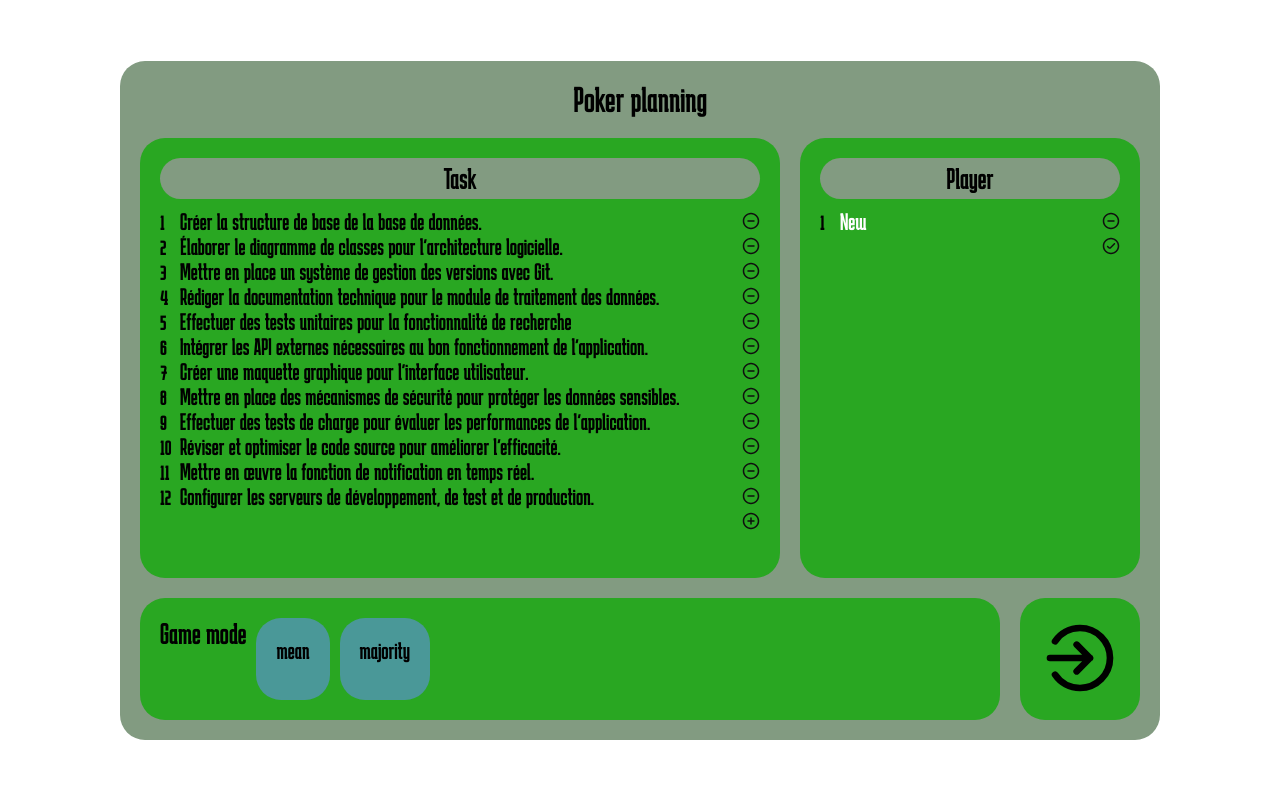
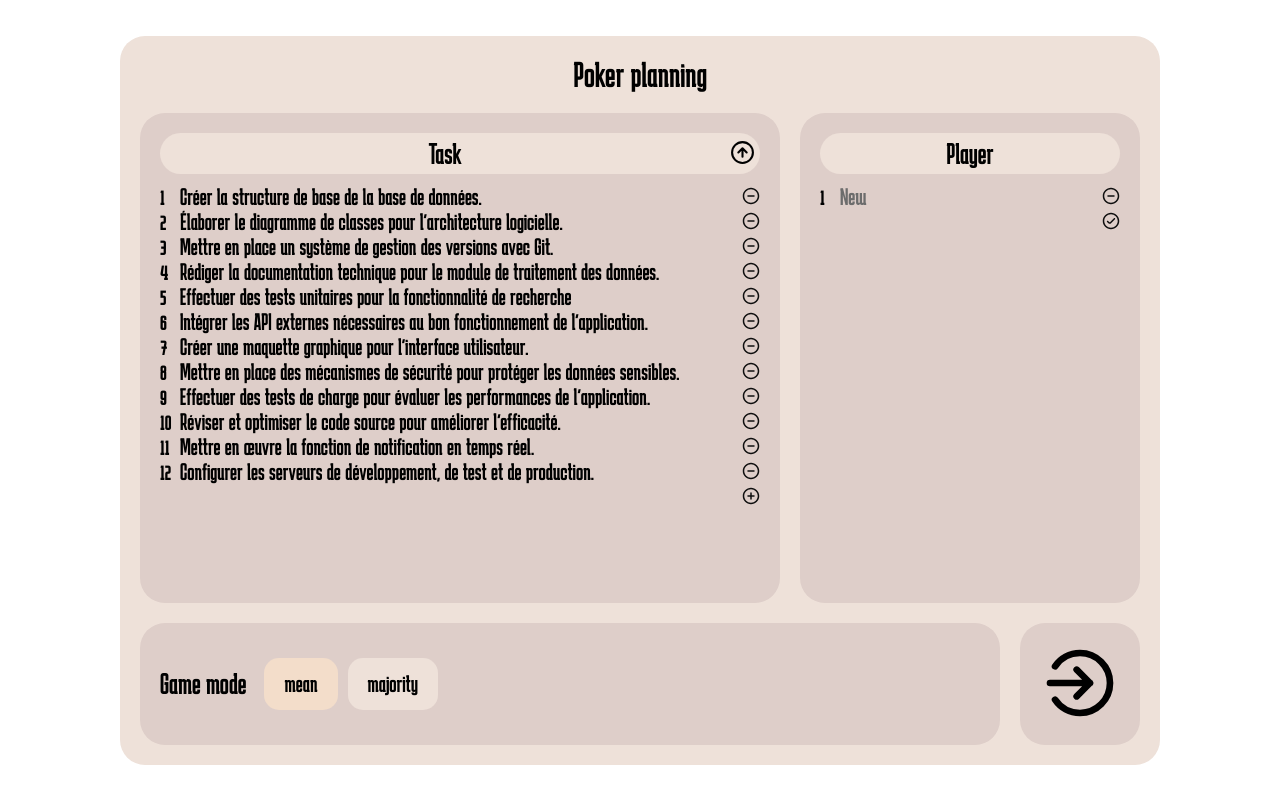
Before and after one commit to alspin8/pokerplanning, a React (Create React App) app: page / in a window 1280 px wide. Built offline with nearby package versions, Linux system fonts and the light colour scheme.

Commit message:
Page de config terminé (ajout du choix du mode + insérer les task avec un fichier json)

```diff
--- a/src/component/GameSetting.jsx
+++ b/src/component/GameSetting.jsx
@@ -1,14 +1,30 @@
 import "../resource/style/gamessetting.css";
 
 import { ReactComponent as StartSvg } from "../resource/svg/start.svg";
+import { ReactComponent as UploadSvg } from "../resource/svg/upload.svg";
 
 import Table from "./Table";
+import {useRef} from "react";
 
 const GameSetting = ({config, hooks, start}, context) => {
 
     const [phook, thook, mhook] = hooks;
 
     const [mode, setMode] = mhook;
+
+    const file = useRef(null);
+
+    const handleFileUpload = () => {
+        const fr = new FileReader();
+        fr.readAsText(file.current.files[0], "UTF-8");
+        fr.onload = e => {
+            const json = JSON.parse(e.target.result)
+            thook[4]()
+            for (const task of json) {
+                thook[1]({text: task.text})
+            }
+        }
+    }
 
     const startGame = () => {
         // Check if the necessary conditions are met (e.g., minimum players, tasks)
@@ -22,27 +38,33 @@ const GameSetting = ({config, hooks, start}, context) => {
     };
 
     return (
-        <div className="flex flex-col h-full w-full justify-center align-center karanrina">
+        <div className="flex flex-col h-screen w-screen justify-center align-center karanrina">
             <div className="flex flex-col gap-20 align-center master">
                 <span className="text-4xl">Poker planning</span>
                 <div className="flex gap-20">
-                    <div className="flex flex-col h-400 cell gap-10">
-                        <span className="text-3xl text-center foo">Task</span>
+                    <div className="flex flex-col h-450 cell gap-10">
+                        <div className="flex justify-center align-center foo">
+                            <span className="text-3xl text-center task-text">Task</span>
+                            <div className="dl-button" onClick={() => file.current.click()}>
+                                <UploadSvg height={25} width={25}/>
+                            </div>
+                            <input onChange={handleFileUpload} multiple={false} ref={file} type='file' accept=".json,application/json" hidden/>
+                        </div>
                         <Table hook={thook} clazz="task"/>
                     </div>
-                    <div className="flex flex-col h-400 cell gap-10">
+                    <div className="flex flex-col h-450 cell gap-10">
                         <span className="text-3xl text-center foo">Player</span>
-                        <Table hook={phook} clazz="player" limit={4}/>
+                        <Table hook={phook} clazz="player" limit={config.maxPlayer}/>
                     </div>
                 </div>
                 <div className="flex gap-20 f">
-                    <div className="flex cell gap-10 mode-selector">
-                        <span className="text-3xl text-center">Game mode</span>
+                    <div className="flex cell gap-10 mode-selector align-center">
+                        <span className="text-3xl pr-2">Game mode</span>
                             {
-                                config.modes.map((mode, index) => {
+                                config.modes.map((_mode, index) => {
                                     return (
-                                        <span className="mode-button text-2xl">
-                                            {mode}
+                                        <span key={index} className={`${mode === _mode && "mode-button-active"} mode-button text-2xl`} onClick={() => setMode(_mode)}>
+                                            {_mode}
                                         </span>
                                     )
                                 })
@@ -53,10 +75,6 @@ const GameSetting = ({config, hooks, start}, context) => {
                     <div className="cell" onClick={() => startGame()}>
                         <StartSvg width={80} height={80}/>
                     </div>
-
-                    {/*<button className="pilule-btn" onClick={startGame}>*/}
-                    {/*    Lancer le jeu*/}
-                    {/*</button>*/}
                 </div>
             </div>
 
--- a/src/hooks/UseTask.js
+++ b/src/hooks/UseTask.js
@@ -33,7 +33,11 @@ const useTask = (initialState = _initialState) => {
         })
     }
 
-    return [tasks, add, remove, set];
+    const clear = () => {
+        setTasks([]);
+    }
+
+    return [tasks, add, remove, set, clear];
 }
 
 export default useTask;
--- a/src/resource/style/gamessetting.css
+++ b/src/resource/style/gamessetting.css
@@ -1,3 +1,10 @@
+* {
+    --frame-color: #eee1d9;
+    --cell-color: #decec9;
+    --mode-button-color : #4a9898;
+    --mode-button-active-color : #f3ddca;
+}
+
 .pilule-btn {
     display: inline-block;
     padding: 10px 20px;
@@ -6,7 +13,7 @@
     text-decoration: none;
     border: 2px solid #29a722;
     border-radius: 15px;
-    background-color: #29a722;
+    background-color: var(--cell-color);
     color: #fff;
     cursor: pointer;
     transition: background-color 0.3s, color 0.3s;
@@ -19,27 +26,40 @@
 }
 
 .foo {
-    background-color: #829b81;
+    background-color: var(--frame-color);
     border-radius: 25px;
     padding: 5px 0;
 }
 
 .master {
-    background-color: #829b81;
+    background-color: var(--frame-color);
     padding: 20px;
     border-radius: 25px;
 }
 
 .cell {
-    background-color: #29a722;
+    background-color: var(--cell-color);
     padding: 20px;
     border-radius: 25px;
 }
 
 .mode-button {
-    background-color: #4a9898;
-    padding: 20px;
-    border-radius: 25px;
+    background-color: var(--frame-color);
+    padding: 10px 20px;
+    border-radius: 15px;
+    line-height: 2rem;
+    cursor: pointer;
+    transition: background-color 0.3s;
+    box-sizing: border-box;
+}
+
+.mode-button:hover {
+    /*background-color: var(--frame-color);*/
+    box-shadow: inset 1px 1px 1px 1px black;
+}
+
+.mode-button-active {
+    background-color: var(--mode-button-active-color);
 }
 
 .f {
@@ -49,3 +69,16 @@
 .mode-selector {
     flex: 1 1 auto;
 }
+
+.right {
+    margin-left: auto;
+}
+
+.dl-button {
+    margin-left: auto;
+    padding-right: 5px;
+}
+
+.task-text {
+    margin-left: auto;
+}
--- a/src/resource/style/index.css
+++ b/src/resource/style/index.css
@@ -58,6 +58,10 @@
     padding-left: 0.5rem;
 }
 
+.pr-2 {
+    padding-right: 0.5rem;
+}
+
 .input-reset {
     display: block;
     border: none;
@@ -72,11 +76,11 @@
     max-width: 100%;
 }
 
-.h-full {
+.h-screen {
     height: 100vh;
 }
 
-.w-full {
+.w-screen {
     width: 100vw;
 }
 
@@ -99,3 +103,7 @@
 .h-400 {
     height: 400px;
 }
+
+.h-450 {
+    height: 450px;
+}
--- a/src/resource/style/table.css
+++ b/src/resource/style/table.css
@@ -29,7 +29,7 @@
 }
 
 .input-table input::placeholder {
-    color: #ffffff;
+    color: #6c6c6c;
 }
 
 .input-table tr, input {
```
Also changed, not shown: src/resource/svg/upload.svg (added).
